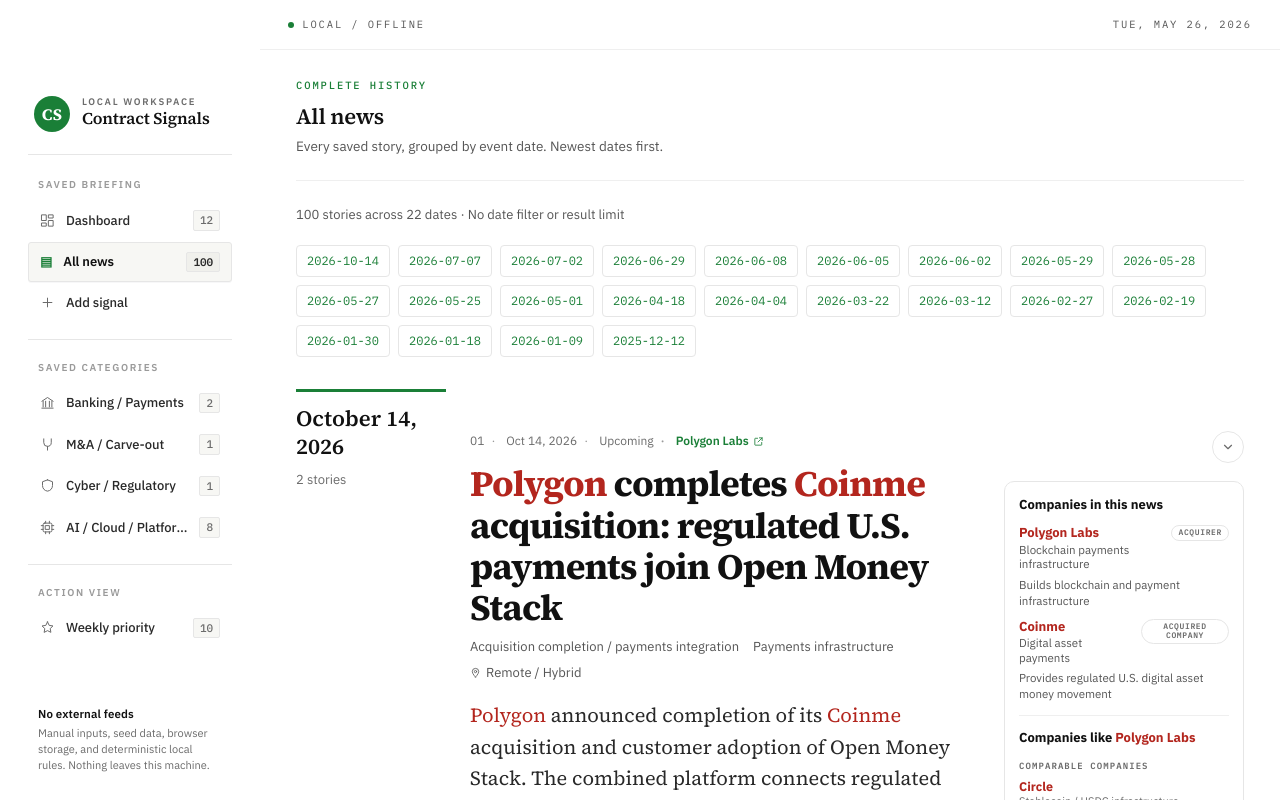
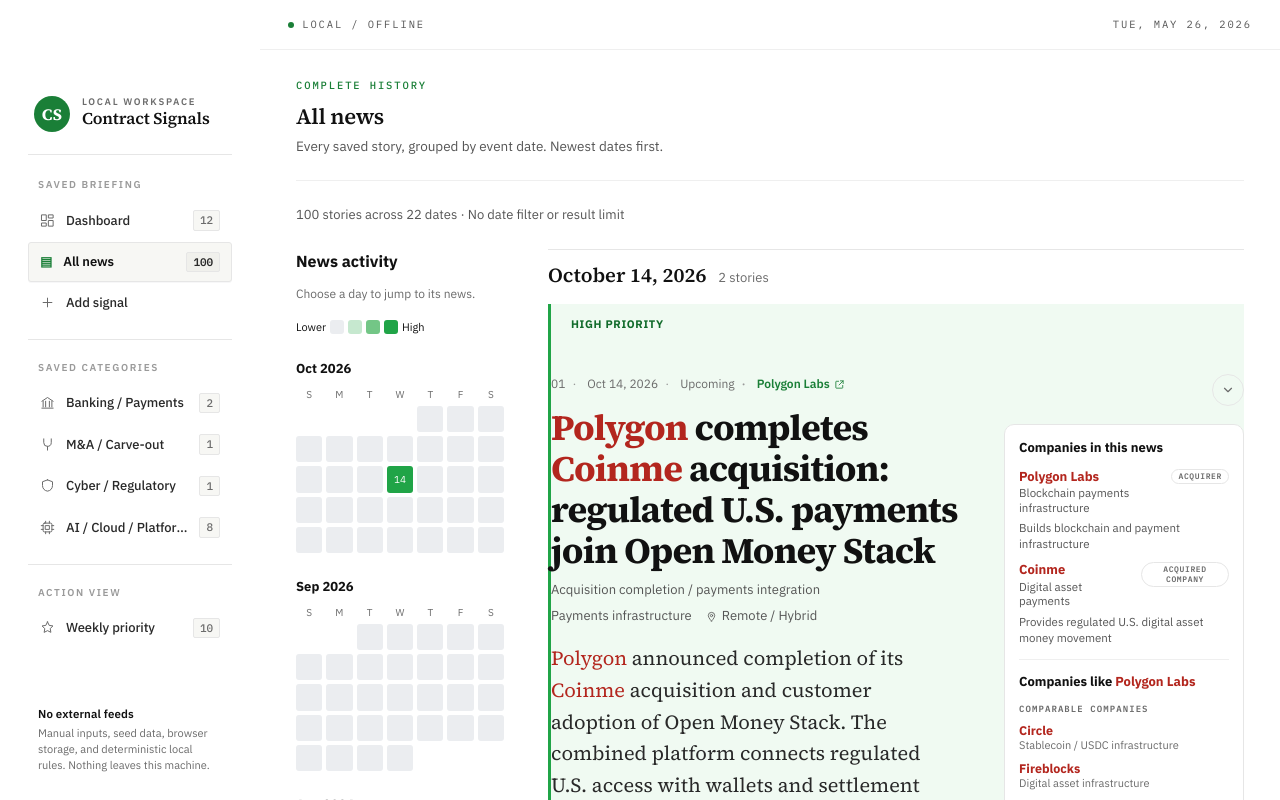
Before and after one commit to venkata-dora/contract-job-signal-dashboard, a Next.js app: page / in a window 1280 px wide. Shown: the top 800 px of the page. Built offline with nearby package versions, Linux system fonts and the light colour scheme.

Commit message:
Add sidebar news heatmap and green high-priority highlights (#8)

```diff
--- a/app/globals.css
+++ b/app/globals.css
@@ -1599,3 +1599,33 @@
   .archive-day { grid-template-columns: minmax(0, 1fr); gap: 16px; }
   .archive-date { position: static; }
 }
+
+.archive-layout { display: grid; grid-template-columns: 220px minmax(0, 1fr); gap: 32px; margin-top: 24px; }
+.news-calendar { position: sticky; top: 24px; align-self: start; max-height: calc(100vh - 48px); overflow-y: auto; padding-right: 12px; }
+.news-calendar h2 { margin: 0; font-size: 16px; }
+.news-calendar p { font-size: 12px; color: var(--mute); }
+.calendar-legend { display: flex; align-items: center; gap: 4px; font-size: 11px; margin: 16px 0 24px; }
+.calendar-legend .calendar-cell { width: 14px; height: 14px; }
+.calendar-month { margin-bottom: 24px; }
+.calendar-month h3 { font-size: 13px; margin: 0 0 8px; }
+.calendar-grid { display: grid; grid-template-columns: repeat(7, minmax(0, 1fr)); gap: 4px; }
+.calendar-weekday { text-align: center; font-size: 10px; color: var(--mute); }
+.calendar-cell { display: block; aspect-ratio: 1; border-radius: 3px; background: #ebedf0; }
+.calendar-cell.level-1 { background: #c6e8cf; color: #173c22; }
+.calendar-cell.level-2 { background: #73c686; color: #123b1e; }
+.calendar-cell.level-3 { background: #20a447; color: #fff; }
+.calendar-cell span { display: flex; height: 100%; align-items: center; justify-content: center; font-size: 10px; }
+a.calendar-cell:hover, a.calendar-cell:focus-visible { outline: 2px solid #145c2a; outline-offset: 2px; }
+.archive-stories { min-width: 0; }
+.archive-stories .archive-day { display: block; }
+.archive-stories .archive-date { position: static; margin-bottom: 16px; border-top: 1px solid var(--line); }
+.archive-stories .archive-date h2 { display: inline; font-size: 20px; margin-right: 12px; }
+.archive-high { background: #f0faf2; border-left: 3px solid #20a447; margin-bottom: 16px; }
+.archive-high .brief { background: transparent; }
+.archive-high-label { color: #116b2b; font-weight: 700; font-size: 11px; letter-spacing: .06em; text-transform: uppercase; padding: 12px 20px 0; }
+@media (max-width: 1000px) {
+  .archive-layout { grid-template-columns: minmax(0, 1fr); }
+  .news-calendar { position: static; max-height: none; padding: 0; }
+  .calendar-months { display: flex; gap: 24px; overflow-x: auto; padding-bottom: 12px; }
+  .calendar-month { flex: 0 0 200px; margin-bottom: 0; }
+}
--- a/app/news/page.tsx
+++ b/app/news/page.tsx
@@ -2,6 +2,7 @@
 
 import { AppShell } from "@/components/AppShell";
 import { BriefingRow } from "@/components/BriefingRow";
+import { NewsCalendar } from "@/components/NewsCalendar";
 import { useSignals } from "@/components/useSignals";
 
 export default function NewsArchivePage() {
@@ -20,11 +21,11 @@
         </div>
         {!isReady ? <p role="status">Loading news…</p> : signals.length === 0 ? <p>No saved news yet.</p> : <>
           <p className="section-sub">{signals.length} stories across {dates.length} dates · No date filter or result limit</p>
-          <nav className="archive-jumps" aria-label="Jump to news date">
-            {dates.map((date) => <a key={date} href={`#date-${date}`}>{date}</a>)}
-          </nav>
+          <div className="archive-layout">
+          <NewsCalendar signals={signals} />
+          <div className="archive-stories">
           {dates.map((date) => {
-            const stories = signals.filter((signal) => signal.eventDate === date);
+            const stories = signals.filter((signal) => signal.eventDate === date).sort((a, b) => ({ High: 3, Medium: 2, Low: 1 }[b.signalStrength] - { High: 3, Medium: 2, Low: 1 }[a.signalStrength]));
             const formatted = new Date(`${date}T00:00:00`).toLocaleDateString("en-US", { month: "long", day: "numeric", year: "numeric" });
             return <section key={date} id={`date-${date}`} className="archive-day" aria-labelledby={`heading-${date}`}>
               <header className="archive-date">
@@ -32,10 +33,15 @@
                 <span>{stories.length} {stories.length === 1 ? "story" : "stories"}</span>
               </header>
               <div className="brief-list">
-                {stories.map((signal, index) => <BriefingRow key={signal.id} signal={signal} rank={index + 1} />)}
+                {stories.map((signal, index) => <div key={signal.id} className={signal.signalStrength === "High" ? "archive-high" : undefined}>
+                  {signal.signalStrength === "High" && <div className="archive-high-label">High priority</div>}
+                  <BriefingRow signal={signal} rank={index + 1} />
+                </div>)}
               </div>
             </section>;
           })}
+          </div>
+          </div>
         </>}
       </div>
     </AppShell>
--- /dev/null
+++ b/components/NewsCalendar.tsx
@@ -0,0 +1,43 @@
+import type { JobSignal } from "@/lib/types";
+
+export function NewsCalendar({ signals }: { signals: JobSignal[] }) {
+  const byDate = new Map<string, { count: number; high: number; level: number }>();
+  signals.forEach((signal) => {
+    const day = byDate.get(signal.eventDate) ?? { count: 0, high: 0, level: 0 };
+    day.count++;
+    if (signal.signalStrength === "High") day.high++;
+    day.level = Math.max(day.level, signal.signalStrength === "High" ? 3 : signal.signalStrength === "Medium" ? 2 : 1);
+    byDate.set(signal.eventDate, day);
+  });
+  const dates = Array.from(byDate.keys()).sort();
+  if (!dates.length) return null;
+  const start = new Date(`${dates[0].slice(0, 7)}-01T00:00:00Z`);
+  const end = new Date(`${dates[dates.length - 1].slice(0, 7)}-01T00:00:00Z`);
+  const months: string[] = [];
+  for (const date = new Date(start); date <= end; date.setUTCMonth(date.getUTCMonth() + 1)) months.push(date.toISOString().slice(0, 7));
+
+  return <aside className="news-calendar" aria-label="News priority calendar">
+    <h2>News activity</h2>
+    <p>Choose a day to jump to its news.</p>
+    <div className="calendar-legend"><span>Lower</span>{[0, 1, 2, 3].map((level) => <i key={level} className={`calendar-cell level-${level}`} />)}<span>High</span></div>
+    <div className="calendar-months">
+      {months.reverse().map((month) => {
+        const first = new Date(`${month}-01T00:00:00Z`);
+        const days = new Date(Date.UTC(first.getUTCFullYear(), first.getUTCMonth() + 1, 0)).getUTCDate();
+        return <section key={month} className="calendar-month">
+          <h3>{first.toLocaleDateString("en-US", { month: "short", year: "numeric", timeZone: "UTC" })}</h3>
+          <div className="calendar-grid">
+            {["S", "M", "T", "W", "T", "F", "S"].map((label, index) => <span key={index} className="calendar-weekday" aria-hidden="true">{label}</span>)}
+            {Array.from({ length: first.getUTCDay() }, (_, index) => <span key={`blank-${index}`} />)}
+            {Array.from({ length: days }, (_, index) => {
+              const date = `${month}-${String(index + 1).padStart(2, "0")}`;
+              const info = byDate.get(date);
+              const label = `${date}: ${info?.count ?? 0} stories, ${info?.high ?? 0} high priority`;
+              return info ? <a key={date} href={`#date-${date}`} className={`calendar-cell level-${info.level}`} aria-label={label} title={label}><span>{index + 1}</span></a> : <span key={date} className="calendar-cell level-0" title={label} aria-label={label} />;
+            })}
+          </div>
+        </section>;
+      })}
+    </div>
+  </aside>;
+}
```
